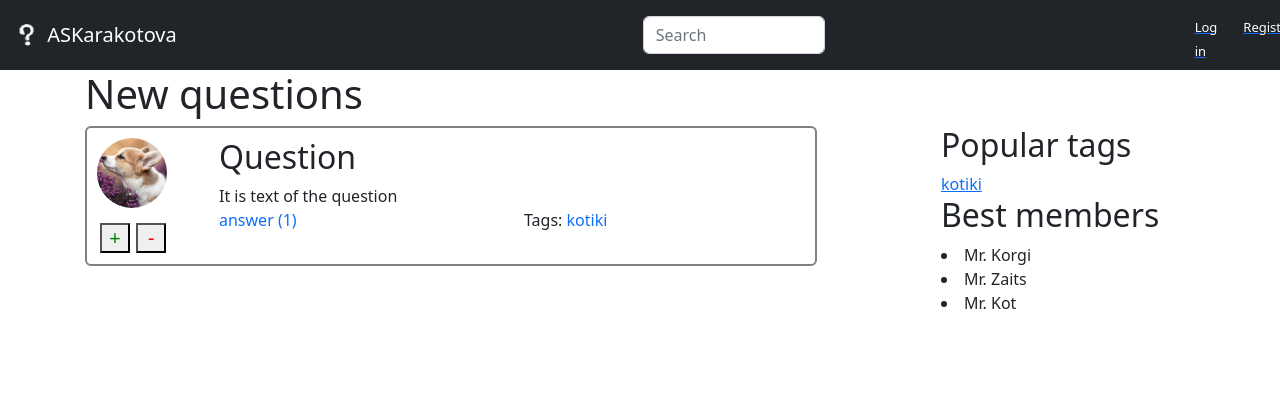
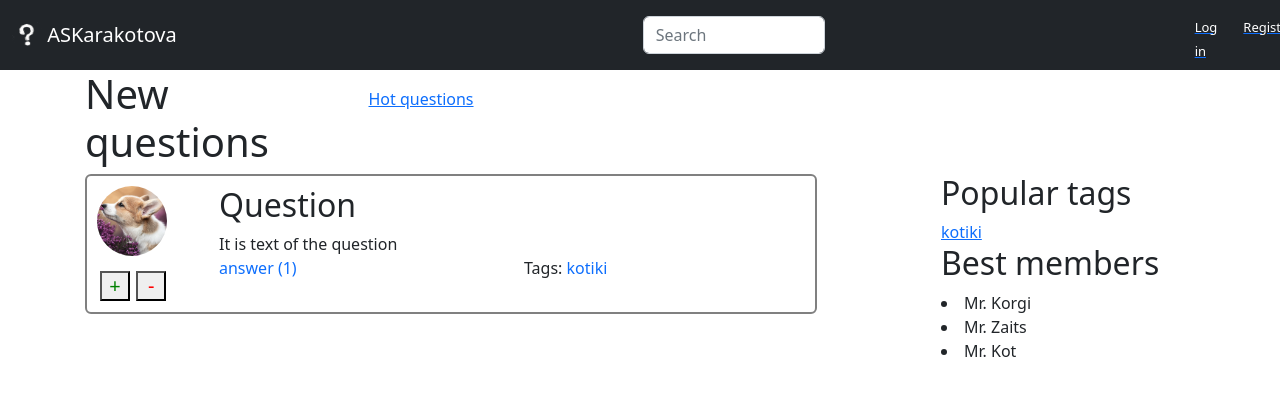
Before and after one commit to nkarakotova/vk_web, a Django app: page / in a window 1280 px wide. Shown: the top 396 px of the page. Run offline with Django 4.2, Linux system fonts and the light colour scheme; data comes from the database, SQL or seed files in the repository; some libraries are stand-ins or nearby versions.

Commit message:
ADD: hot questions

```diff
--- a/askme_karakotova/app/views.py
+++ b/askme_karakotova/app/views.py
@@ -12,7 +12,7 @@ def paginate(request, objects_list, per_page=7):
 
 
 def index(request):
-    QUESTIONS = models.Question.objects.all()
+    QUESTIONS = models.Question.objects.order_by('-add_time')
     paginator, page_obj = paginate(request, QUESTIONS, 3)
     context = {'paginator': paginator,
                'page': page_obj,
@@ -53,7 +53,7 @@ def settings(request):
 def question(request, id: int):
     if id <= models.Question.objects.last().id:
         question_item = models.Question.objects.get(id=id)
-        paginator, page_obj = paginate(request, question_item.get_answers(), 5)
+        paginator, page_obj = paginate(request, question_item.get_answers().order_by('-add_time'), 5)
         context = {'paginator': paginator,
                    'page': page_obj,
                    'question': question_item,
@@ -68,7 +68,7 @@ def question(request, id: int):
 def tag(request, tag_name: str):
     if models.Tag.objects.filter(name=tag_name).count() > 0:
         tag = models.Tag.objects.get(name=tag_name)
-        tag_questions = tag.questions_by_tag()
+        tag_questions = tag.questions_by_tag().order_by('-add_time')
         paginator, page_obj = paginate(request, tag_questions, 3)
         context = {'paginator': paginator,
                    'page': page_obj,
--- a/askme_karakotova/templates/index.html
+++ b/askme_karakotova/templates/index.html
@@ -8,7 +8,12 @@
 
 {% block content %}
 
+<div class="col-3">
 <h1>New questions</h1>
+</div>
+<div class="col-9" style="margin-top: 17px">
+<a href="{% url 'hot-questions' %}">Hot questions</a>
+</div>
 <div class="col-8">
 
   {% for question in page %}
```
Also changed, not shown: askme_karakotova/templates/inc/paginator.html (line endings or trailing spaces).
